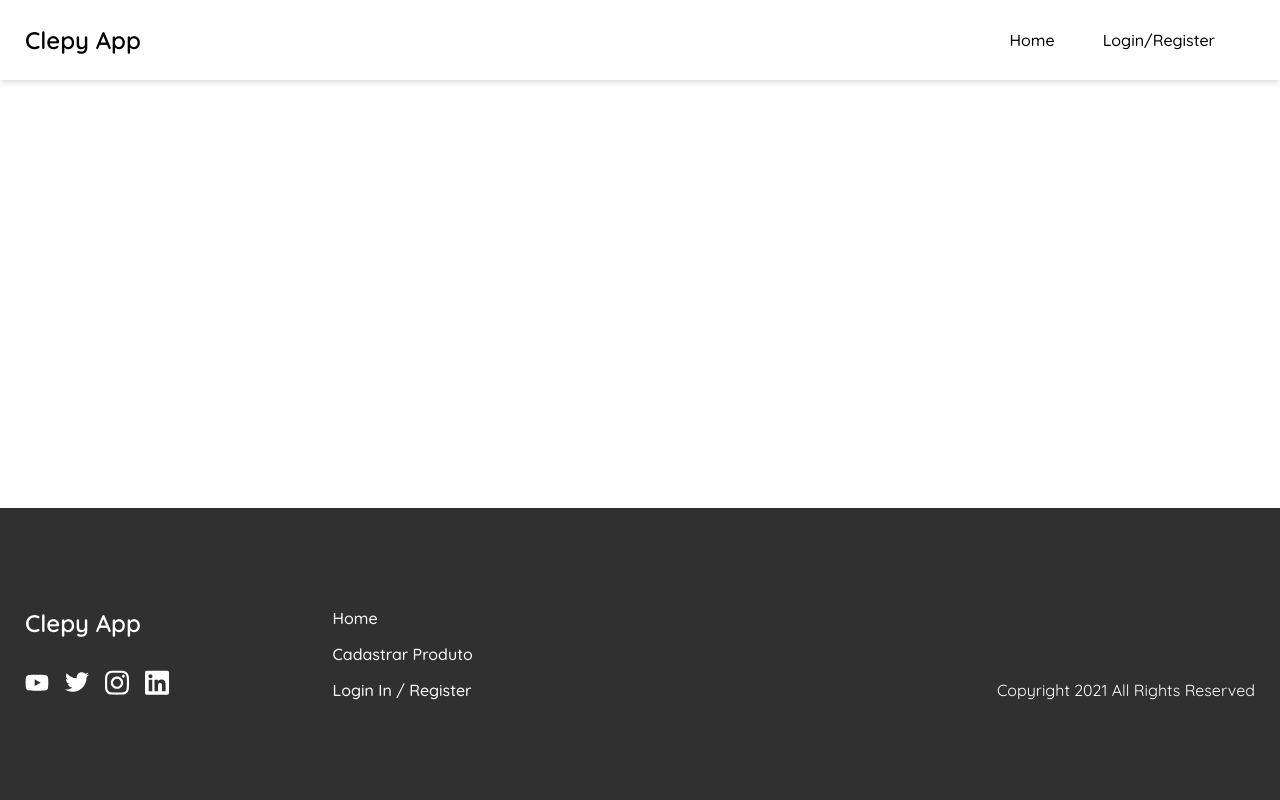
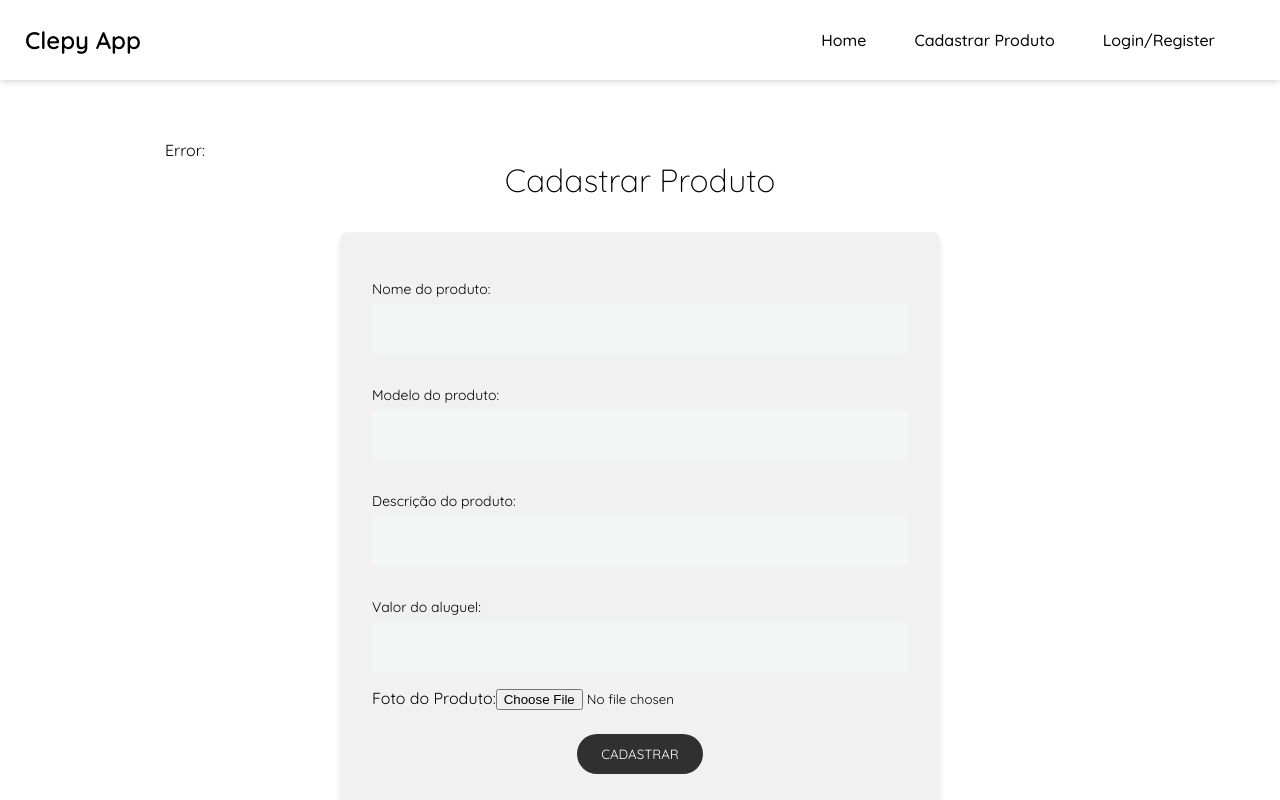
Before and after one commit to LauroRambo/site_clepy_app_main, a Vue app: page /register-product in a window 1280 px wide. Shown: the top 800 px of the page. Built offline with nearby package versions, Linux system fonts and the light colour scheme; no server answers; what vue2-editor would draw is missing.

Commit message:
finalizando cadastro de produtos

```diff
--- a/src/components/Navigation.vue
+++ b/src/components/Navigation.vue
@@ -7,6 +7,7 @@
             <div class="nav-links">
                 <ul v-show="!mobile">
                     <router-link class="link" :to="{ name: 'Home' }">Home</router-link>
+                    <router-link class="link" :to="{ name: 'RegisterProduct' }">Cadastrar Produto</router-link>
                     <router-link v-show="!user" class="link" :to="{name: 'Login'}">Login/Register</router-link>
                 </ul>
                 <div v-if="user" @click="toggleProfileMenu" class="profile" ref="profile">
@@ -46,6 +47,7 @@
         <transition name="mobile-nav">
             <ul class="mobile-nav" v-show="mobileNav">
             <router-link class="link" :to="{ name: 'Home' }">Home</router-link>
+            <router-link class="link" :to="{ name: 'RegisterProduct' }">Cadastrar Produto</router-link>
             <router-link v-if="!user" class="link" :to="{name: 'Login'}">Login/Register</router-link>
             </ul>
         </transition>
--- a/src/router/index.js
+++ b/src/router/index.js
@@ -7,6 +7,7 @@ import ForgotPassword from "../views/ForgotPassword.vue";
 import AdminPanel from "../views/AdminPanel.vue";
 import Profile from "../views/Profile.vue";
 import SetAdmin from "../views/SetAdmin.vue";
+import RegisterProduct from "../views/RegisterProduct.vue";
 
 Vue.use(VueRouter);
 
@@ -67,6 +68,14 @@ const routes = [
       title: 'Set Admin',
     }
   },
+  {
+    path: "/register-product",
+    name: "RegisterProduct",
+    component: RegisterProduct,
+    meta: {
+      title: 'Register Product',
+    }
+  },
 ];
 
 const router = new VueRouter({
--- a/src/store/index.js
+++ b/src/store/index.js
@@ -8,6 +8,10 @@ Vue.use(Vuex)
 
 export default new Vuex.Store({
   state: {
+    productName: "",
+    productModel: "",
+    productDescription: "",
+    productValue: null,
     user: null,
     profileAdmin: null,
     profileEmail: null,
@@ -18,6 +22,9 @@ export default new Vuex.Store({
     profileInitials: null,
   },
   mutations: {
+    updateProductName(state, payload) {
+      state.productName = payload;
+    },
     updateUser(state, payload){
       state.user = payload
     },
--- a/src/views/RegisterProduct.vue
+++ b/src/views/RegisterProduct.vue
@@ -1,13 +1,190 @@
 <template>
-  <div></div>
+    <div class="product">
+     <Modal v-if="modalActive" :modalMessage="modalMessage" v-on:close-modal="closeModal" />
+     <Loading v-show="loading"/>
+     <div class="container">
+      <div :class="{invisible: !error}" class="err-message">
+            <p><span>Error:</span>{{this.errorMsg}}</p>
+      </div>
+      <h2>Cadastrar Produto</h2>
+      <div class="product-info">
+       <div class="input">
+        <label for="productName">Nome do produto:</label>
+        <input type="text" id="productName" v-model="productName" />
+       </div>
+       <div class="input">
+        <label for="productModel">Modelo do produto:</label>
+        <input type="text" id="productModel" v-model="productModel" />
+       </div>
+       <div class="input">
+        <label for="productDescription">Descrição do produto:</label>
+        <input type="text" id="productDescription" v-model="productDescription" />
+       </div>
+       <div class="input">
+        <label for="productValue">Valor do aluguel:</label>
+        <input type="number" id="productValue" v-model="productValue" />
+       </div>
+       <div class="upload-file">
+        <label for="productPhoto">Foto do Produto:</label>
+        <input type="file" ref="product-Photo" id="productPhoto" accept=".png, .jpg, .jpeg"/>
+       </div>
+
+       <button @click="createProduct">Cadastrar</button>
+      </div>
+     </div>
+    </div>
    </template>
 
    <script>
+   import Modal from "../components/Modal";
+   import Loading from "../components/Loading.vue";
+   import firebase from "firebase/app";
+   import "firebase/storage";
+   import db from "../firebase/firebaseInit";
    export default {
+        name: "RegisterProduct",
+        components: {
+            Modal,
+            Loading,
+        },
+        data() {
+            return {
+                modalMessage: "Produto Cadastrado!",
+                modalActive: null,
+                error: null,
+                errorMsg: null,
+                loading: null,
+            }
+        },
+        methods: {},
+        computed: {
+            profileId() {
+                return this.$store.state.profileId;
+            },
+            productPhotoName() {
+                return this.$store.state.productPhotoName;
+            },
+            productName: {
+                get() {
+                    return this.$store.state.productName;
+                },
+                set(payload) {
+                    this.$store.commit("updateProductName", payload);
+                },
+            },
+            productModel: {
+                get() {
+                    return this.$store.state.productModel;
+                },
+                set(payload) {
+                    this.$store.commit("updateProductModel", payload);
+                },
+            },
+            productDescription: {
+                get() {
+                    return this.$store.state.productDescription;
+                },
+                set(payload) {
+                    this.$store.commit("updateProductDescription", payload);
+                },
+            },
+            productValue: {
+                get() {
+                    return this.$store.state.productValue;
+                },
+                set(payload) {
+                    this.$store.commit("updateProductValue", payload);
+                },
+            },
 
+        },
     }
    </script>
 
-<style>
+   <style lang="scss" scoped>
+   .product {
+    .container {
+     max-width: 1000px;
+     padding: 60px 25px;
 
+     h2 {
+      text-align: center;
+      margin-bottom: 16px;
+      font-weight: 300;
+      font-size: 32px;
+     }
+
+     .product-info {
+      border-radius: 8px;
+      box-shadow: 0 4px 6px -1px rgba(0, 0, 0, 0.1), 0 2px 4px -1px rgba(0, 0, 0, 0.06);
+      padding: 32px;
+      background-color: #f1f1f1;
+      display: flex;
+      flex-direction: column;
+      max-width: 600px;
+      margin: 32px auto;
+
+      .initials {
+       position: initial;
+       width: 80px;
+       height: 80px;
+       font-size: 32px;
+       background-color: #303030;
+       color: #fff;
+       display: flex;
+       align-self: center;
+       align-items: center;
+       justify-content: center;
+       border-radius: 50%;
+      }
+
+      .admin-badge {
+       display: flex;
+       align-self: center;
+       color: #fff;
+       font-size: 14px;
+       padding: 8px 24px;
+       border-radius: 8px;
+       background-color: #303030;
+       margin: 16px 0;
+       text-align: center;
+       text-transform: capitalize;
+
+       .icon {
+        width: 14px;
+        height: auto;
+        margin-right: 8px;
+       }
+      }
+
+      .input {
+       margin: 16px 0;
+
+       label {
+        font-size: 14px;
+        display: block;
+        padding-bottom: 6px;
+       }
+       input {
+        width: 100%;
+        border: none;
+        background-color: #f2f7f6;
+        padding: 8px;
+        height: 50px;
+        @media(min-width: 900px) {
+
+        }
+
+        &:focus {
+         outline: none;
+        }
+       }
+      }
+
+      button {
+       align-self: center;
+      }
+     }
+    }
+   }
    </style>
```
Lines whose indentation alone changed are shown as unchanged.
